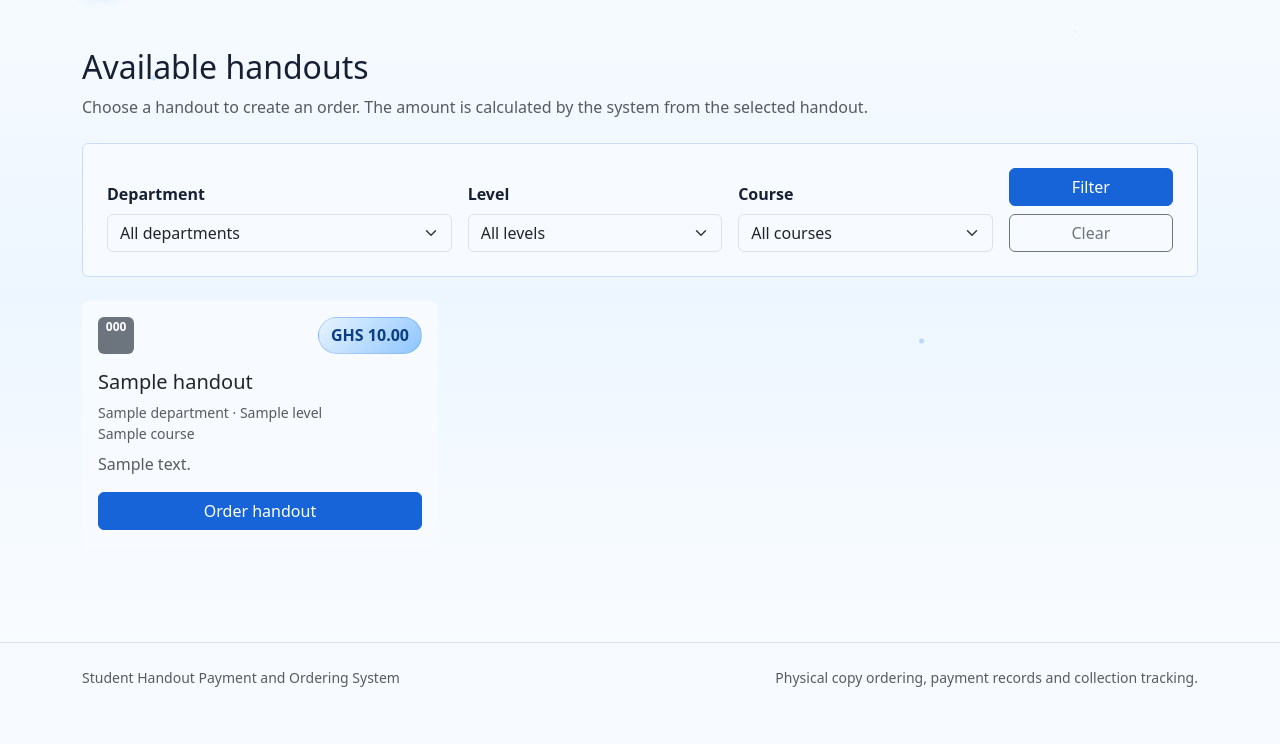
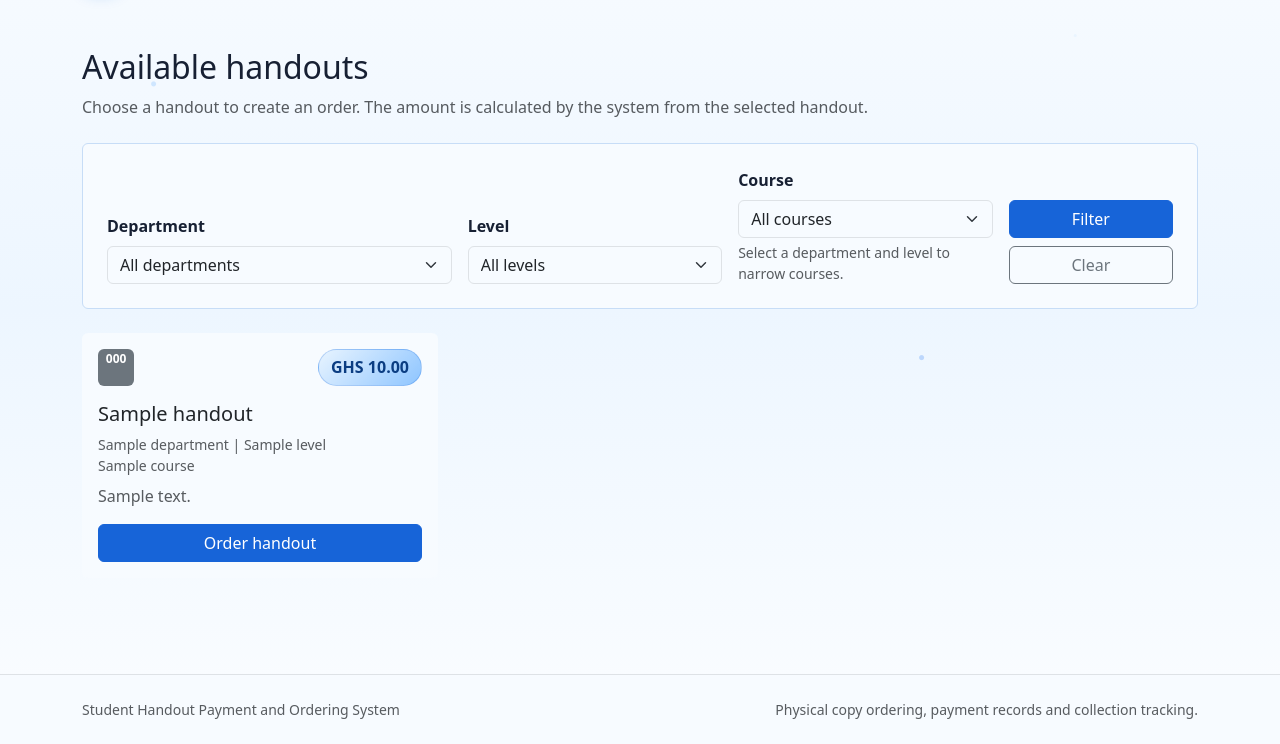
Before and after one commit to kennedyadosibe/handout_payment_system, a PHP site: page /handouts.php in a window 1280 px wide. Shown: the part 61-805 px from the top of the page. Before the commit the page ends 748 px from the top, so only its background shows below. Run offline with PHP 8.4, Linux system fonts and the light colour scheme; tables that the repository leaves empty hold one stand-in row (values such as "Sample post").

Commit message:
Tighten public handout class filtering

```diff
--- /dev/null
+++ b/assets/js/handouts.js
@@ -0,0 +1,59 @@
+(function () {
+    function filterCourseOptions() {
+        var departmentSelect = document.querySelector('[data-handout-department]');
+        var levelSelect = document.querySelector('[data-handout-level]');
+        var courseSelect = document.querySelector('[data-handout-course]');
+        var message = document.querySelector('[data-handout-course-message]');
+
+        if (!departmentSelect || !levelSelect || !courseSelect) {
+            return;
+        }
+
+        var departmentId = departmentSelect.value;
+        var levelId = levelSelect.value;
+        var visibleCount = 0;
+        var selectedStillVisible = courseSelect.value === '';
+
+        Array.from(courseSelect.options).forEach(function (option) {
+            if (option.value === '') {
+                option.hidden = false;
+                return;
+            }
+
+            var matchesDepartment = departmentId === '' || option.dataset.departmentId === departmentId;
+            var matchesLevel = levelId === '' || option.dataset.levelId === levelId;
+            var isVisible = matchesDepartment && matchesLevel;
+            option.hidden = !isVisible;
+
+            if (isVisible) {
+                visibleCount += 1;
+            }
+            if (option.selected && isVisible) {
+                selectedStillVisible = true;
+            }
+        });
+
+        if (!selectedStillVisible) {
+            courseSelect.value = '';
+        }
+
+        if (message) {
+            if (departmentId === '' && levelId === '') {
+                message.textContent = 'Select a department and level to narrow courses.';
+            } else if (visibleCount === 0) {
+                message.textContent = 'No courses exist for the selected department and level yet.';
+            } else {
+                message.textContent = visibleCount + ' matching course' + (visibleCount === 1 ? '' : 's') + '.';
+            }
+        }
+    }
+
+    ['[data-handout-department]', '[data-handout-level]'].forEach(function (selector) {
+        var select = document.querySelector(selector);
+        if (select) {
+            select.addEventListener('change', filterCourseOptions);
+        }
+    });
+
+    filterCourseOptions();
+}());
--- a/handouts.php
+++ b/handouts.php
@@ -16,6 +16,7 @@ $courses = $pdo->query('SELECT c.*, d.code AS department_code, l.name AS level_n
 $selectedDepartmentId = (int) ($_GET['department_id'] ?? 0);
 $selectedLevelId = (int) ($_GET['level_id'] ?? 0);
 $selectedCourseId = (int) ($_GET['course_id'] ?? 0);
+$hasClassFilter = $selectedDepartmentId > 0 || $selectedLevelId > 0 || $selectedCourseId > 0;
 
 $sql = 'SELECT h.*, c.title AS campus_course_title, d.name AS department_name, d.code AS department_code, l.name AS level_name
     FROM handouts h
@@ -51,11 +52,11 @@ page_header('Available Handouts', 'handouts');
         <p class="text-muted">Choose a handout to create an order. The amount is calculated by the system from the selected handout.</p>
     </div>
 
-    <form class="bg-white border rounded-2 p-4 mb-4" method="get">
+    <form class="bg-white border rounded-2 p-4 mb-4" method="get" data-handout-filter-form>
         <div class="row g-3 align-items-end">
             <div class="col-md-4">
                 <label class="form-label" for="department_id">Department</label>
-                <select class="form-select" id="department_id" name="department_id">
+                <select class="form-select" id="department_id" name="department_id" data-handout-department>
                     <option value="">All departments</option>
                     <?php foreach ($departments as $department): ?>
                         <option value="<?= (int) $department['department_id'] ?>" <?= $selectedDepartmentId === (int) $department['department_id'] ? 'selected' : '' ?>>
@@ -66,7 +67,7 @@ page_header('Available Handouts', 'handouts');
             </div>
             <div class="col-md-3">
                 <label class="form-label" for="level_id">Level</label>
-                <select class="form-select" id="level_id" name="level_id">
+                <select class="form-select" id="level_id" name="level_id" data-handout-level>
                     <option value="">All levels</option>
                     <?php foreach ($levels as $level): ?>
                         <option value="<?= (int) $level['level_id'] ?>" <?= $selectedLevelId === (int) $level['level_id'] ? 'selected' : '' ?>>
@@ -77,14 +78,15 @@ page_header('Available Handouts', 'handouts');
             </div>
             <div class="col-md-3">
                 <label class="form-label" for="course_id">Course</label>
-                <select class="form-select" id="course_id" name="course_id">
+                <select class="form-select" id="course_id" name="course_id" data-handout-course>
                     <option value="">All courses</option>
                     <?php foreach ($courses as $course): ?>
-                        <option value="<?= (int) $course['course_id'] ?>" <?= $selectedCourseId === (int) $course['course_id'] ? 'selected' : '' ?>>
+                        <option value="<?= (int) $course['course_id'] ?>" data-department-id="<?= (int) $course['department_id'] ?>" data-level-id="<?= (int) $course['level_id'] ?>" <?= $selectedCourseId === (int) $course['course_id'] ? 'selected' : '' ?>>
                             <?= h($course['course_code'] . ' - ' . $course['title'] . ' (' . $course['department_code'] . ', ' . $course['level_name'] . ')') ?>
                         </option>
                     <?php endforeach; ?>
                 </select>
+                <div class="form-text" data-handout-course-message></div>
             </div>
             <div class="col-md-2 d-grid gap-2">
                 <button class="btn btn-primary" type="submit">Filter</button>
@@ -104,7 +106,7 @@ page_header('Available Handouts', 'handouts');
                         </div>
                         <h2 class="h5 mt-3"><?= h($handout['title']) ?></h2>
                         <div class="text-muted small mb-2">
-                            <?= h($handout['department_name'] ?? 'Department not set') ?> · <?= h($handout['level_name'] ?? 'Level not set') ?>
+                            <?= h($handout['department_name'] ?? 'Department not set') ?> | <?= h($handout['level_name'] ?? 'Level not set') ?>
                             <?php if (!empty($handout['campus_course_title'])): ?>
                                 <br><?= h($handout['campus_course_title']) ?>
                             <?php endif; ?>
@@ -117,7 +119,8 @@ page_header('Available Handouts', 'handouts');
         <?php endforeach; ?>
     </div>
     <?php if (!$handouts): ?>
-        <div class="alert alert-info">No handouts match the selected class filters.</div>
+        <div class="alert alert-info"><?= $hasClassFilter ? 'No handouts are available for the selected department, level, or course yet.' : 'No handouts are available yet.' ?></div>
     <?php endif; ?>
 </main>
+<script src="/Handout%20Payment%20System/assets/js/handouts.js?v=20260714"></script>
 <?php page_footer(); ?>
```
Also changed, not shown: docs/features/student-campus-handout-filtering.md (+7 -0 lines), progress/PROGRESS.md (+2 -0 lines).
